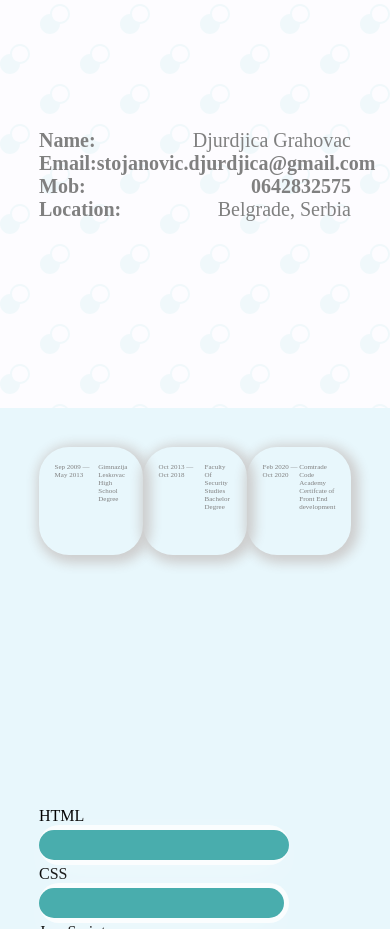
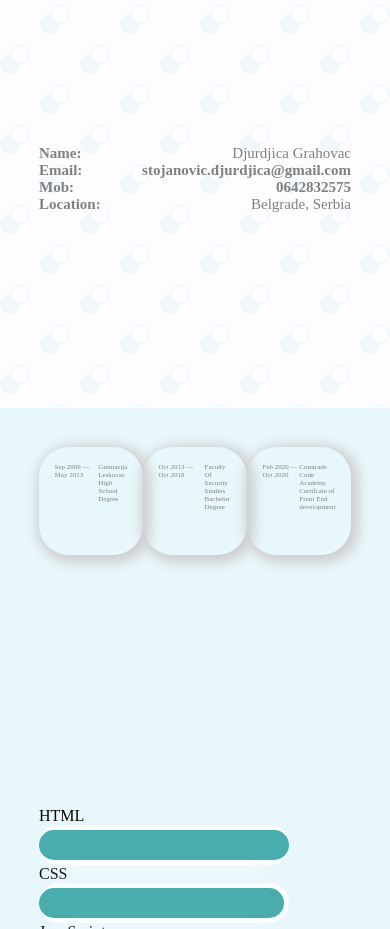
Before and after one commit to maladjuka/portfolio, a plain HTML site: page index.html in a window 390 px wide. Shown: the part 2220-3149 px from the top of the page. Drawn offline with nearby package versions, Linux system fonts and the light colour scheme; a script that the page names is missing.

Commit message:
Update style.css

```diff
--- a/style.css
+++ b/style.css
@@ -583,6 +583,9 @@ align-items: center;
  textarea{
    width: 80%;
  }
+       .personal-informations{
+align-items: flex-end;
+font-size: 15px; }
 
  .hovered{
    opacity: 1;
```
